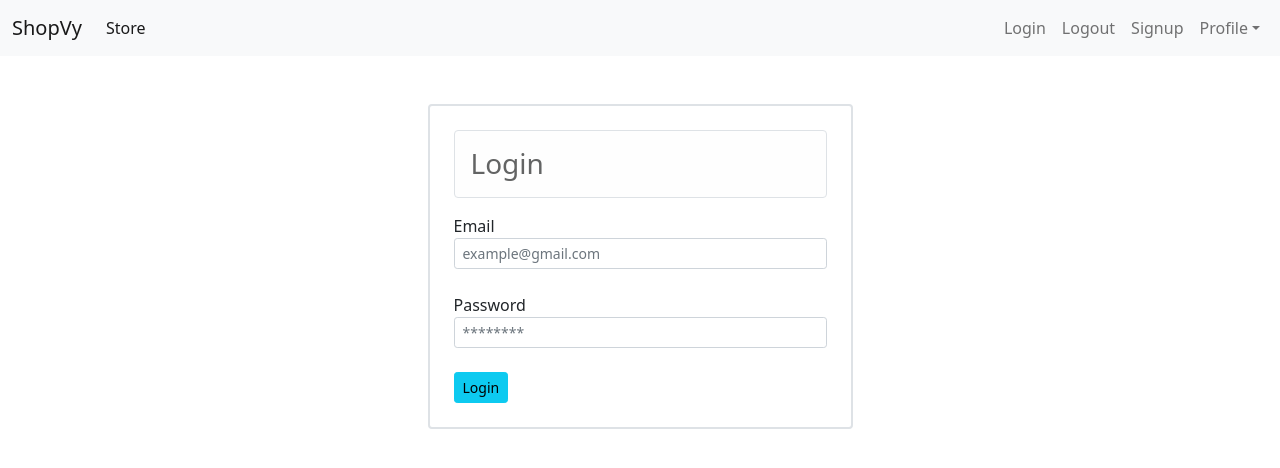
After one commit to diivyya/ShopVy, a Django app: page /login in a window 1280 px wide. The commit adds this page. Shown: the top 468 px of the page. Run offline with Django 3.2, Linux system fonts and the light colour scheme.

Commit message:
Login Page

```diff
--- a/store/templates/base.html
+++ b/store/templates/base.html
@@ -26,7 +26,7 @@
             </ul>
             <ul class="navbar-nav my-2 my-lg-0">
                 <li class="nav-item">
-                  <a class="nav-link" aria-current="page" href="#">Login</a>
+                  <a class="nav-link" aria-current="page" href="/login">Login</a>
                 </li>
                 <li class="nav-item">
                   <a class="nav-link" aria-current="page" href="#">Logout</a>
--- /dev/null
+++ b/store/templates/login.html
@@ -0,0 +1,33 @@
+{% extends 'base.html' %}
+{% block content %}
+
+<div class="container">
+    <div class="p-4 m-4">
+        <div class="col-lg-5 mx-auto border rounded border-2 p-4">
+        <h3 class="alert alert-light border rounded">Login</h3>
+            <form method="post" action="/login">
+                {% csrf_token %}
+                {% if error %}
+                <div class="alert alert-danger" role="alert">
+                    {{error}}
+                </div>
+                {% endif %}
+                <div class="form-group">
+                  <label for="">Email</label>
+                  <input type="email" value="{{values.email}}" name="email" id="" class="form-control form-control-sm" placeholder="example@gmail.com" required>
+                </div>
+                </br>
+                <div class="form-group">
+                  <label for="">Password</label>
+                  <input type="password" name="password" id="" class="form-control form-control-sm" placeholder="********" required>
+                </div>
+                </br>
+                <div class="form-group">
+                    <input class="btn btn-sm btn-info" type="submit" value="Login"></input>
+                </div>
+            </form>
+        </div>
+    </div>
+</div>
+
+{% endblock %}
--- a/store/urls.py
+++ b/store/urls.py
@@ -1,8 +1,9 @@
 from django.contrib import admin
 from django.urls import path
-from .views import index, signup
+from .views import index, signup, login
 
 urlpatterns = [
     path('',index,name='homepage'),
-    path('signup',signup)
+    path('signup',signup),
+    path('login',login)
 ]
--- a/store/views.py
+++ b/store/views.py
@@ -1,5 +1,6 @@
 from django.shortcuts import render, redirect
 from django.http import HttpResponse
+from django.contrib.auth.hashers import make_password, check_password
 from .models.product import Product
 from .models.category import Category
 from .models.customer import Customer
@@ -35,14 +36,45 @@ def signup(request):
             'phone':phone,
             'email':email
         }
-        if password == repassword:
-            customer = Customer(first_name=first_name, last_name=last_name, phone=phone, email=email, password=password)
-            customer.register()
-            return redirect('homepage')
-        else:
+        customer = Customer(first_name=first_name, last_name=last_name, phone=phone, email=email, password=password)
+        if password != repassword:
             errorMessage = 'Both Passwords should match'
+        if customer.userExists():
+            errorMessage = 'Email ID is already registered.. Try to Login'
+
+        if errorMessage:
             formData = {
                 'error': errorMessage,
                 'values': values
             }
-            return render(request, 'signup.html',formData)
+            return render(request, 'signup.html', formData)
+        else:
+            customer.password = make_password(customer.password)
+            customer.register()
+            return redirect('homepage')
+
+def login(request):
+    if request.method == 'GET':
+        return render(request, 'login.html')
+    else:
+        errorMessage = None
+        email = request.POST.get('email')
+        password = request.POST.get('password')
+        values = {
+            'email': email,
+            'password': password
+        }
+        customer = Customer.get_customer_by_email(email)
+
+        if customer:
+            if check_password(password, customer.password):
+                return redirect('homepage')
+            else:
+                errorMessage = 'Wrong Password!!'
+        else:
+            errorMessage = 'Email id is not registered'
+        formData = {
+            'values': values,
+            'error': errorMessage
+        }
+        return render(request, 'login.html', formData)
```
Also changed, not shown: store/models/customer.py (+13 -0 lines), db.sqlite3.
